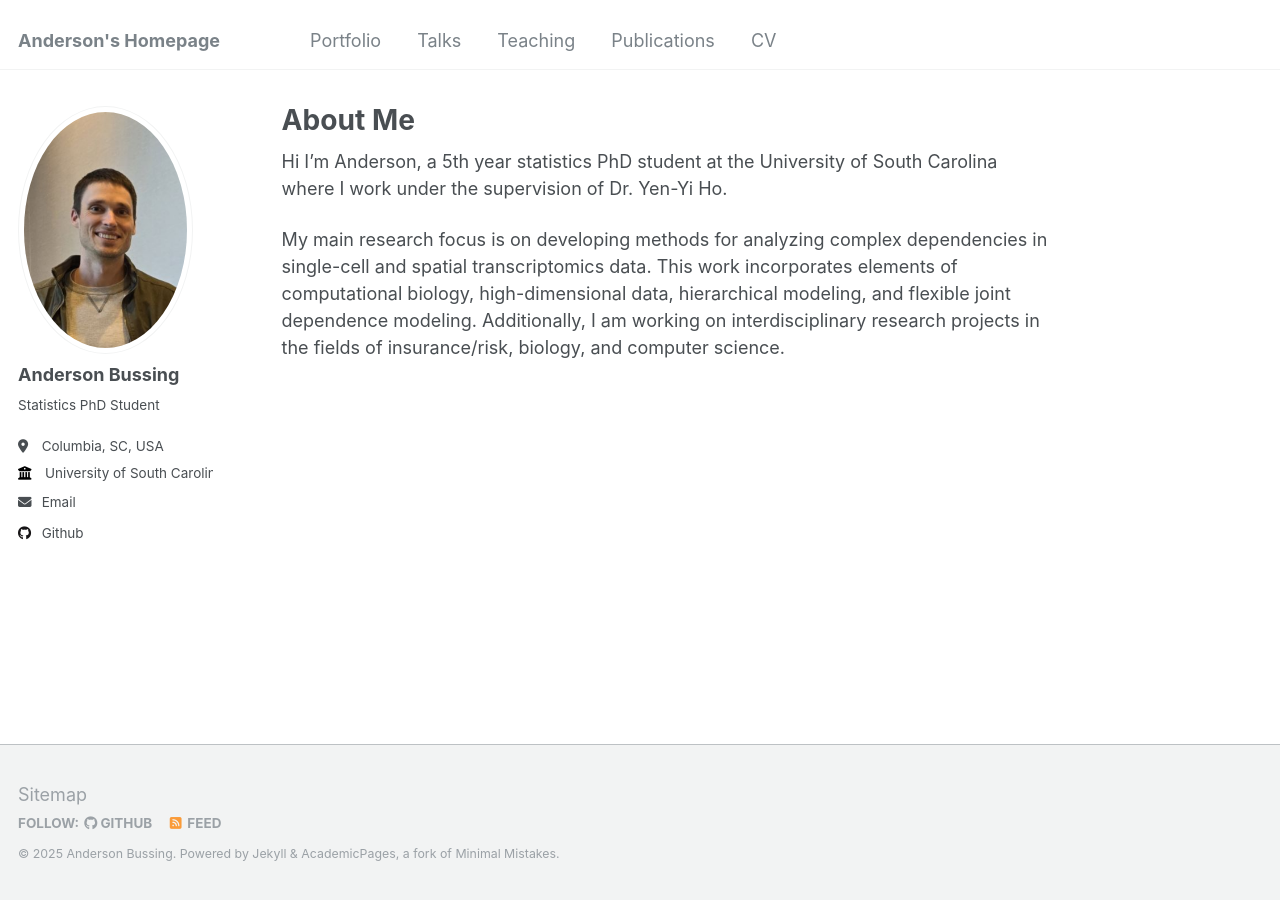
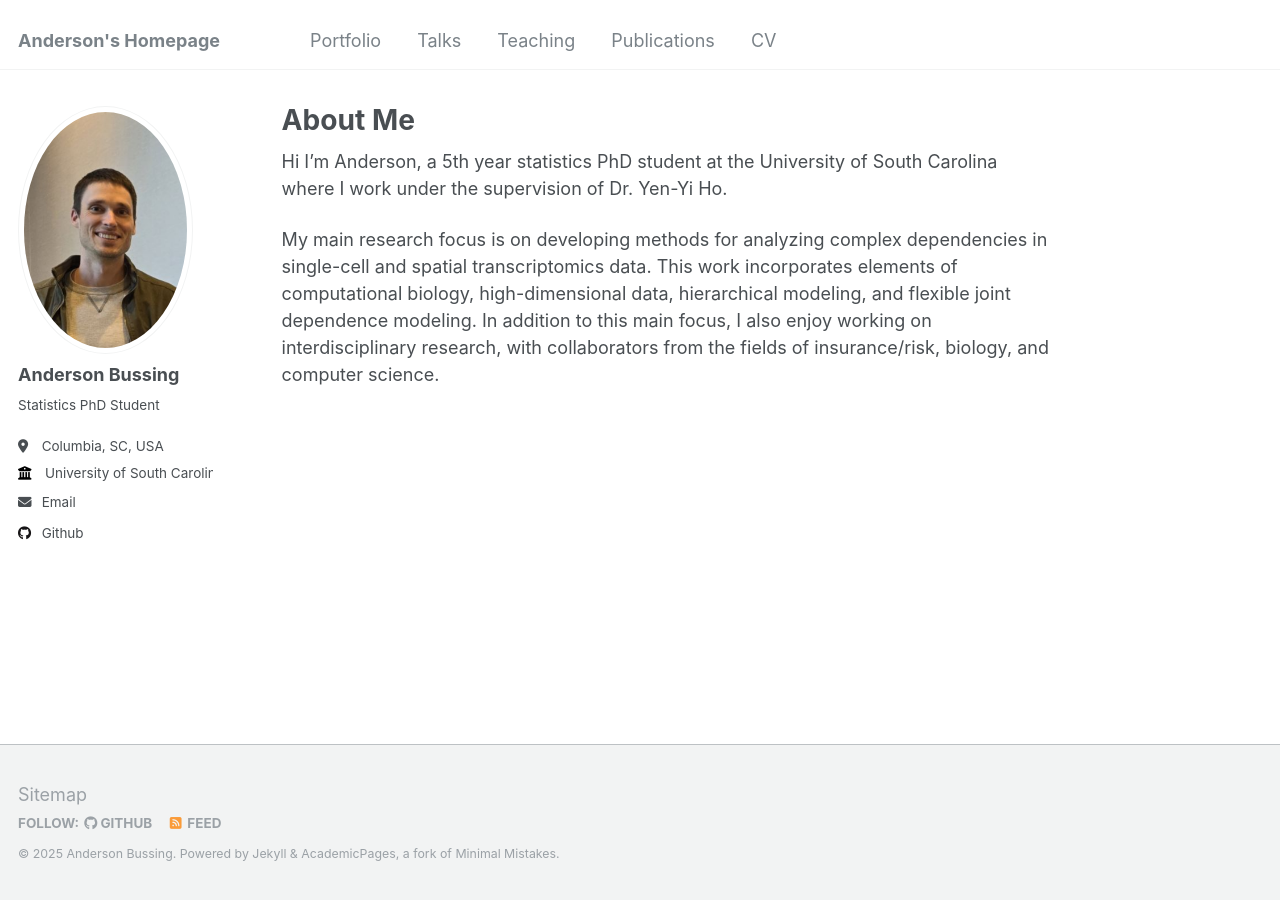
Before and after one commit to abussing/abussing.github.io, a Jekyll site: the page built from _pages/about.md, in a window 1280 px wide. Built offline with Jekyll 4.4.1, drawn with Linux system fonts in a browser that asks for light colours.

Commit message:
Update about.md

```diff
--- a/_pages/about.md
+++ b/_pages/about.md
@@ -9,4 +9,4 @@ redirect_from:
 
 Hi I'm Anderson, a 5th year statistics PhD student at the University of South Carolina where I work under the supervision of Dr. Yen-Yi Ho.
 
-My main research focus is on developing methods for analyzing complex dependencies in single-cell and spatial transcriptomics data. This work incorporates elements of computational biology, high-dimensional data, hierarchical modeling, and flexible joint dependence modeling. Additionally, I am working on interdisciplinary research projects in the fields of insurance/risk, biology, and computer science.
+My main research focus is on developing methods for analyzing complex dependencies in single-cell and spatial transcriptomics data. This work incorporates elements of computational biology, high-dimensional data, hierarchical modeling, and flexible joint dependence modeling. In addition to this main focus, I also enjoy working on interdisciplinary research, with collaborators from the fields of insurance/risk, biology, and computer science.
```
